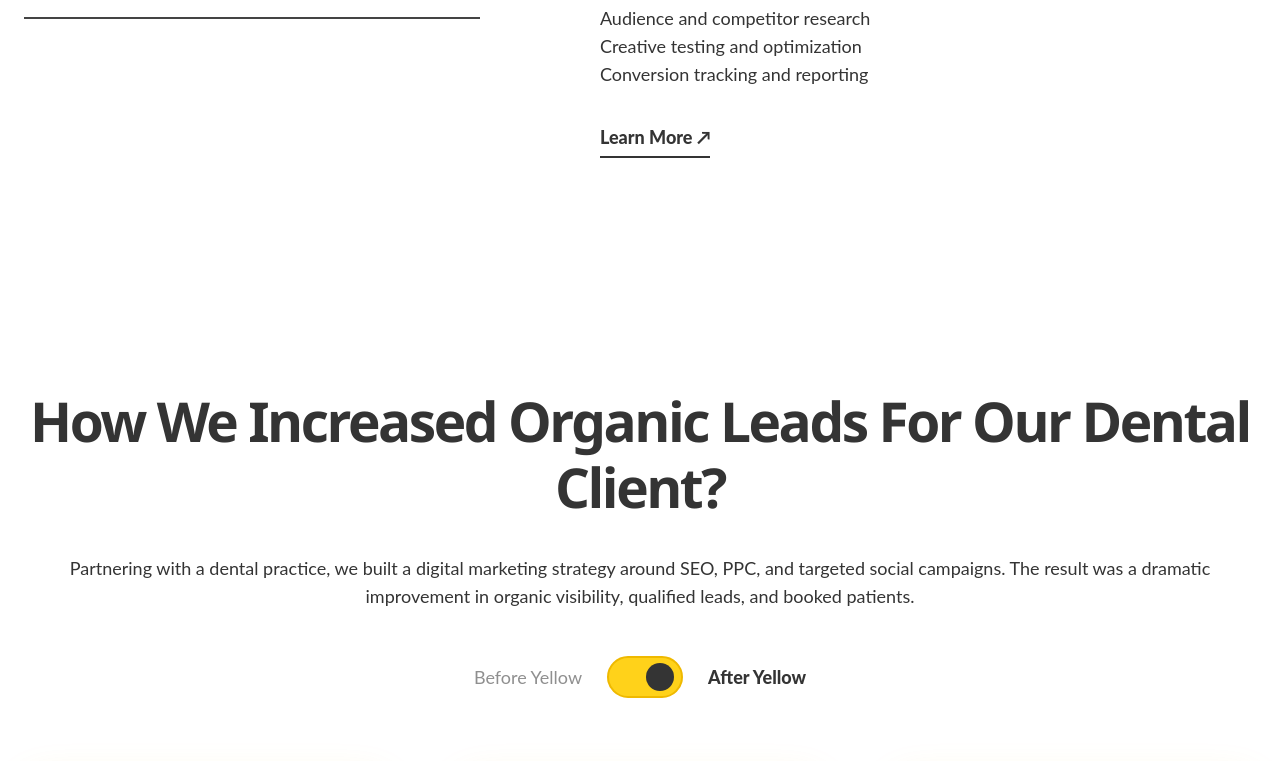
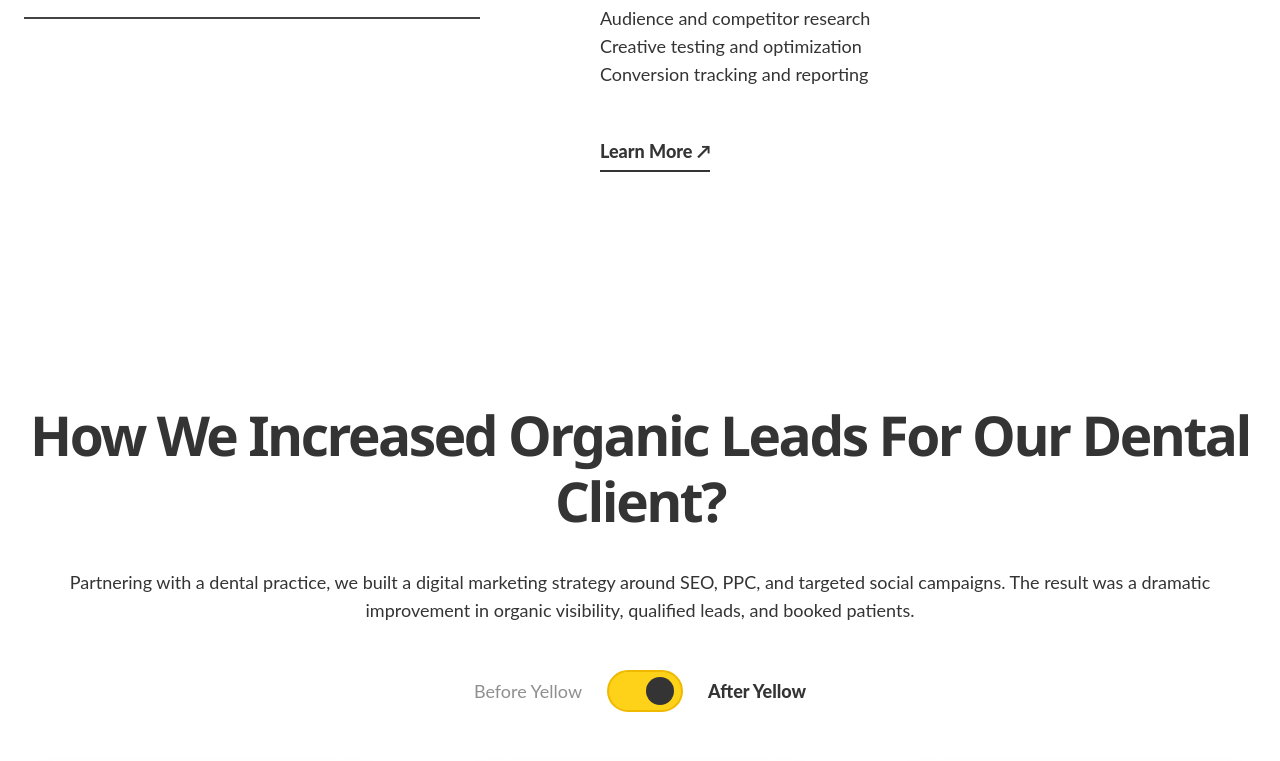
Before and after one commit to awaisbegin014/yellowAgency, a Next.js app: page / in a window 1280 px wide. Shown: the part 5160-5921 px from the top of the page. Built offline with nearby package versions, Linux system fonts and the light colour scheme.

Commit message:
style: add spacing above detail buttons

```diff
--- a/src/app/globals.css
+++ b/src/app/globals.css
@@ -648,6 +648,7 @@
 .hc-service-detail { animation: hc-service-in .3s ease both; }
 .hc-service-detail h3 { margin: 55px 0 20px; font-size: 56px; }
 .hc-service-detail ul { margin: 35px 0; }
+.hc-service-detail .hc-text-link { margin-top: 14px; }
 @keyframes hc-service-in { from { opacity: 0; transform: translateX(10px); } to { opacity: 1; transform: translateX(0); } }
 
 .hc-dental h2 { max-width: 1450px; margin-inline: auto; font-size: clamp(50px, 4.3vw, 82px); }
@@ -710,7 +711,7 @@
 .hc-niche-detail ul { padding: 0; list-style: none; }
 .hc-niche-detail li { position: relative; margin-bottom: 10px; padding-left: 30px; }
 .hc-niche-detail li::before { content: "✓"; position: absolute; left: 0; color: var(--yellow-deep); font-weight: 900; }
-.hc-niche-detail .hc-text-link { margin-top: 18px; padding: 13px 20px; border: 2px solid var(--yellow-deep); border-radius: 9px; background: var(--yellow); }
+.hc-niche-detail .hc-text-link { margin-top: 32px; padding: 13px 20px; border: 2px solid var(--yellow-deep); border-radius: 9px; background: var(--yellow); }
 
 .reference-home.reference-home > section.hc-band { overflow: hidden; padding: 80px 0; border: 0; background-color: var(--yellow); background-image: radial-gradient(circle at 75% 35%, rgba(255,255,255,.38), transparent 28%), linear-gradient(115deg, #ffd21a 0%, #ffe45f 55%, #ffd21a 100%); }
 .hc-band .hc-shell { position: relative; z-index: 1; text-align: center; }
```
